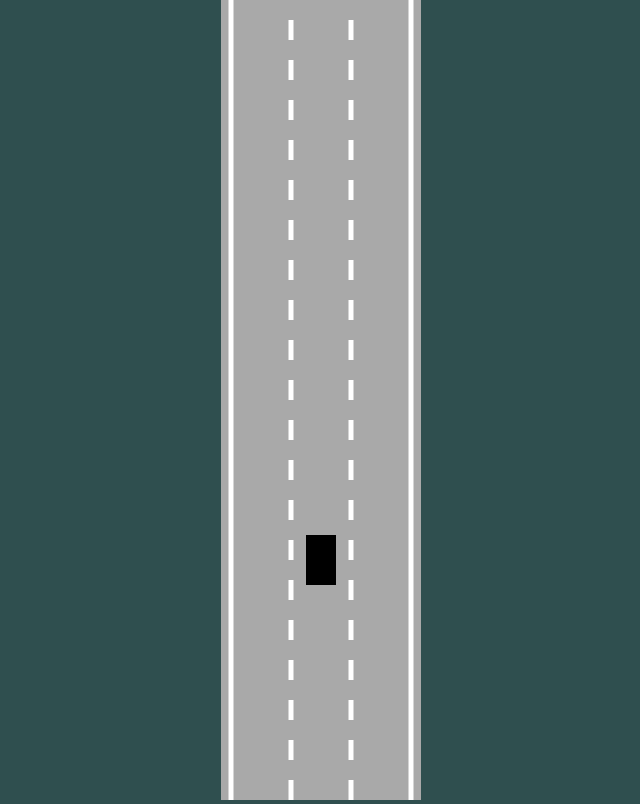
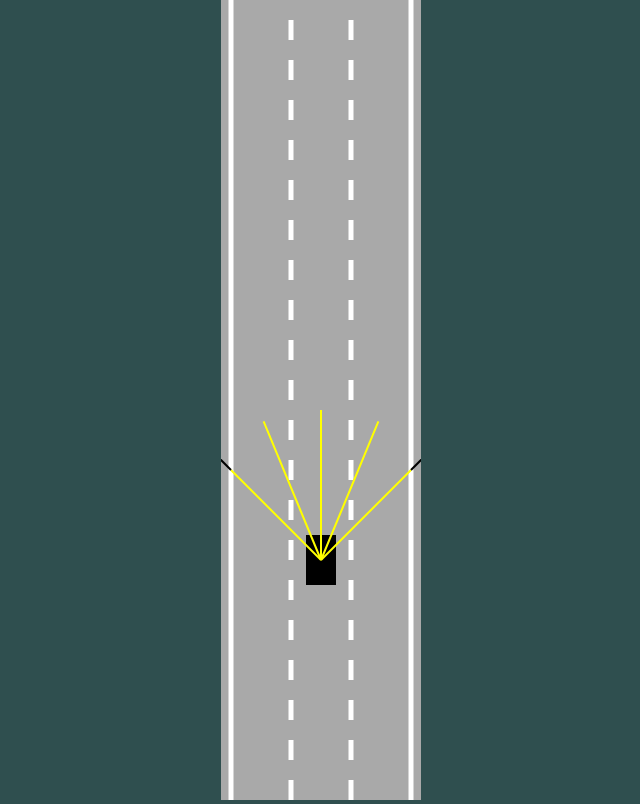
Before and after one commit to fergusonB/neural-ml-self-drive, a plain HTML site: page index.html in a window 1280 px wide. Shown: the whole page, without its empty margins (319-959 px from the left). Drawn offline with Linux system fonts and the light colour scheme.

Commit message:
artificial-sensors

```diff
--- a/car.js
+++ b/car.js
@@ -1,9 +1,9 @@
-class Car {
+class Car{
     constructor(x,y,width,height){
-        this.x = x;
-        this.y = y;
-        this.width = width;
-        this.height = height;
+        this.x=x;
+        this.y=y;
+        this.width=width;
+        this.height=height;
 
         this.speed=0;
         this.acceleration=0.2;
@@ -11,45 +11,50 @@ class Car {
         this.friction=0.05;
         this.angle=0;
 
-        this.controls = new Controls();
+        this.sensor=new Sensor(this);
+        this.controls=new Controls();
     }
 
-    update(){
-       this.#move();
+    update(roadBorders){
+        this.#move();
+        this.sensor.update(roadBorders);
     }
 
     #move(){
-        if (this.controls.forward){
+        if(this.controls.forward){
             this.speed+=this.acceleration;
         }
-        if (this.controls.reverse){
+        if(this.controls.reverse){
             this.speed-=this.acceleration;
         }
-        if (this.speed > this.maxSpeed){
-            this.speed = this.maxSpeed;
+
+        if(this.speed>this.maxSpeed){
+            this.speed=this.maxSpeed;
         }
-        if (this.speed < -this.maxSpeed/2){
-            this.speed = -this.maxSpeed/2;
+        if(this.speed<-this.maxSpeed/2){
+            this.speed=-this.maxSpeed/2;
         }
-        if (this.speed>0){
+
+        if(this.speed>0){
             this.speed-=this.friction;
         }
-        if (this.speed < 0){
+        if(this.speed<0){
             this.speed+=this.friction;
         }
-        if (Math.abs(this.speed)<this.friction){
+        if(Math.abs(this.speed)<this.friction){
             this.speed=0;
         }
-        if (this.speed!=0){
+
+        if(this.speed!=0){
             const flip=this.speed>0?1:-1;
-
-            if (this.controls.left){
+            if(this.controls.left){
                 this.angle+=0.03*flip;
             }
-            if (this.controls.right){
+            if(this.controls.right){
                 this.angle-=0.03*flip;
             }
         }
+
         this.x-=Math.sin(this.angle)*this.speed;
         this.y-=Math.cos(this.angle)*this.speed;
     }
@@ -58,16 +63,18 @@ class Car {
         ctx.save();
         ctx.translate(this.x,this.y);
         ctx.rotate(-this.angle);
+
         ctx.beginPath();
         ctx.rect(
             -this.width/2,
             -this.height/2,
             this.width,
             this.height
-
-        )
+        );
         ctx.fill();
 
         ctx.restore();
+
+        this.sensor.draw(ctx);
     }
 }
--- a/index.html
+++ b/index.html
@@ -9,7 +9,7 @@
 </head>
 <body>
     <canvas id="myCanvas"></canvas>
-
+    <script src="sensor.js"></script>
     <script src="road.js"></script>
     <script src="utils.js"></script>
     <script src="car.js"></script>
--- a/main.js
+++ b/main.js
@@ -1,25 +1,23 @@
-const canvas = document.getElementById("myCanvas");
+const canvas=document.getElementById("myCanvas");
 canvas.width=200;
 
 const ctx = canvas.getContext("2d");
-
-
-const road= new Road(canvas.width/2,canvas.width*.9);
-const car = new Car(road.getLaneCenter(1),100,30,50);
-car.draw(ctx);
+const road=new Road(canvas.width/2,canvas.width*0.9);
+const car=new Car(road.getLaneCenter(1),100,30,50);
 
 animate();
 
 function animate(){
-    car.update()
+    car.update(road.borders);
+
     canvas.height=window.innerHeight;
 
-    ctx.save()
-    ctx.translate(0,-car.y+canvas.height*.7)
+    ctx.save();
+    ctx.translate(0,-car.y+canvas.height*0.7);
 
-    road.draw(ctx)
+    road.draw(ctx);
     car.draw(ctx);
 
-    ctx.restore()
+    ctx.restore();
     requestAnimationFrame(animate);
 }
--- a/road.js
+++ b/road.js
@@ -4,51 +4,53 @@ class Road{
         this.width=width;
         this.laneCount=laneCount;
 
+        this.left=x-width/2;
+        this.right=x+width/2;
 
-        this.left=x-width/2
-        this.right=x+width/2
-
-        const infinity=1000000; // symbolic
+        const infinity=1000000;
         this.top=-infinity;
         this.bottom=infinity;
 
-        const topLeft = {x:this.left,y:this.top};
-        const topRight = {x:this.right,y:this.top};
-        const bottomLeft = {x:this.left,y:this.bottom};
-        const bottomRight = {x:this.right,y:this.bottom};
+        const topLeft={x:this.left,y:this.top};
+        const topRight={x:this.right,y:this.top};
+        const bottomLeft={x:this.left,y:this.bottom};
+        const bottomRight={x:this.right,y:this.bottom};
         this.borders=[
             [topLeft,bottomLeft],
             [topRight,bottomRight]
-        ]
+        ];
     }
 
     getLaneCenter(laneIndex){
-        const laneWidth = this.width/this.laneCount;
-        return this.left+laneWidth/2+Math.min(laneIndex,this.laneCount-1)*laneWidth;
+        const laneWidth=this.width/this.laneCount;
+        return this.left+laneWidth/2+
+            Math.min(laneIndex,this.laneCount-1)*laneWidth;
     }
 
     draw(ctx){
         ctx.lineWidth=5;
-        ctx.strokeStyle="white"
+        ctx.strokeStyle="white";
 
-        for (let i=1;i<=this.laneCount-1;i++){
-            const x = lerp(
+        for(let i=1;i<=this.laneCount-1;i++){
+            const x=lerp(
                 this.left,
                 this.right,
                 i/this.laneCount
-            )
-        ctx.setLineDash([20,20])
-        ctx.beginPath();
-        ctx.moveTo(x,this.top);
-        ctx.lineTo(x,this.bottom);
-        ctx.stroke();
+            );
+
+            ctx.setLineDash([20,20]);
+            ctx.beginPath();
+            ctx.moveTo(x,this.top);
+            ctx.lineTo(x,this.bottom);
+            ctx.stroke();
         }
-        ctx.setLineDash([])
+
+        ctx.setLineDash([]);
         this.borders.forEach(border=>{
             ctx.beginPath();
             ctx.moveTo(border[0].x,border[0].y);
             ctx.lineTo(border[1].x,border[1].y);
             ctx.stroke();
-        })
+        });
     }
 }
--- /dev/null
+++ b/sensor.js
@@ -0,0 +1,100 @@
+class Sensor{
+    constructor(car){
+        this.car=car;
+        this.rayCount=5;
+        this.rayLength=150;
+        this.raySpread=Math.PI/2;
+
+        this.rays=[];
+        this.readings=[];
+    }
+
+    update(roadBorders){
+        this.#castRays();
+        this.readings=[];
+        for(let i=0;i<this.rays.length;i++){
+            this.readings.push(
+                this.#getReading(this.rays[i],roadBorders)
+            );
+        }
+    }
+
+    #getReading(ray,roadBorders){
+        let touches=[];
+
+        for(let i=0;i<roadBorders.length;i++){
+            const touch=getIntersection(
+                ray[0],
+                ray[1],
+                roadBorders[i][0],
+                roadBorders[i][1]
+            );
+            if(touch){
+                touches.push(touch);
+            }
+        }
+
+        if(touches.length==0){
+            return null;
+        }else{
+            const offsets=touches.map(e=>e.offset);
+            const minOffset=Math.min(...offsets);
+            return touches.find(e=>e.offset==minOffset);
+        }
+    }
+
+    #castRays(){
+        this.rays=[];
+        for(let i=0;i<this.rayCount;i++){
+            const rayAngle=lerp(
+                this.raySpread/2,
+                -this.raySpread/2,
+                this.rayCount==1?0.5:i/(this.rayCount-1)
+            )+this.car.angle;
+
+            const start={x:this.car.x, y:this.car.y};
+            const end={
+                x:this.car.x-
+                    Math.sin(rayAngle)*this.rayLength,
+                y:this.car.y-
+                    Math.cos(rayAngle)*this.rayLength
+            };
+            this.rays.push([start,end]);
+        }
+    }
+
+    draw(ctx){
+        for(let i=0;i<this.rayCount;i++){
+            let end=this.rays[i][1];
+            if(this.readings[i]){
+                end=this.readings[i];
+            }
+
+            ctx.beginPath();
+            ctx.lineWidth=2;
+            ctx.strokeStyle="yellow";
+            ctx.moveTo(
+                this.rays[i][0].x,
+                this.rays[i][0].y
+            );
+            ctx.lineTo(
+                end.x,
+                end.y
+            );
+            ctx.stroke();
+
+            ctx.beginPath();
+            ctx.lineWidth=2;
+            ctx.strokeStyle="black";
+            ctx.moveTo(
+                this.rays[i][1].x,
+                this.rays[i][1].y
+            );
+            ctx.lineTo(
+                end.x,
+                end.y
+            );
+            ctx.stroke();
+        }
+    }
+}
--- a/utils.js
+++ b/utils.js
@@ -1,3 +1,23 @@
 function lerp(A,B,t){
     return A+(B-A)*t;
 }
+
+function getIntersection(A,B,C,D){
+    const tTop=(D.x-C.x)*(A.y-C.y)-(D.y-C.y)*(A.x-C.x);
+    const uTop=(C.y-A.y)*(A.x-B.x)-(C.x-A.x)*(A.y-B.y);
+    const bottom=(D.y-C.y)*(B.x-A.x)-(D.x-C.x)*(B.y-A.y);
+
+    if(bottom!=0){
+        const t=tTop/bottom;
+        const u=uTop/bottom;
+        if(t>=0 && t<=1 && u>=0 && u<=1){
+            return {
+                x:lerp(A.x,B.x,t),
+                y:lerp(A.y,B.y,t),
+                offset:t
+            }
+        }
+    }
+
+    return null;
+}
```
Also changed, not shown: controls.js (+20 -21 lines).
